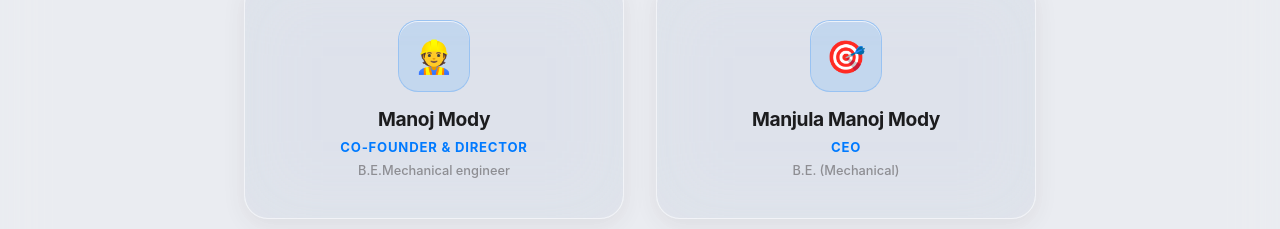
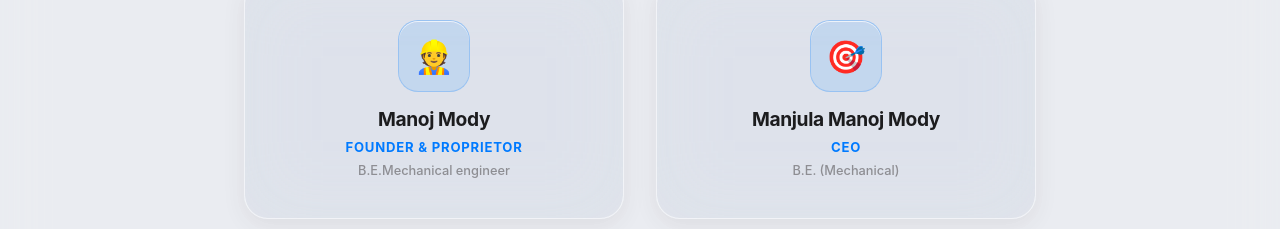
Before and after one commit to HENISH31/I-C_Temp, a Next.js app in the folder instruments-app/: page /about in a window 1280 px wide. Shown: the part 1713-1942 px from the top of the page. Built offline with nearby package versions, Linux system fonts and the light colour scheme.

Commit message:
inital commit

```diff
--- a/instruments-app/src/app/about/page.tsx
+++ b/instruments-app/src/app/about/page.tsx
@@ -6,7 +6,7 @@ import styles from "./about.module.css";
 
 // ── Real company data from IndiaMART ──────────────────────────────────────────
 const TEAM = [
-    { name: "Manoj Mody", role: "Co-Founder & Director", qual: "B.E.Mechanical engineer", emoji: "👷" },
+    { name: "Manoj Mody", role: "Founder & Proprietor", qual: "B.E.Mechanical engineer", emoji: "👷" },
     { name: "Manjula Manoj Mody", role: "CEO", qual: "B.E. (Mechanical)", emoji: "🎯" }
 ];
 
```
